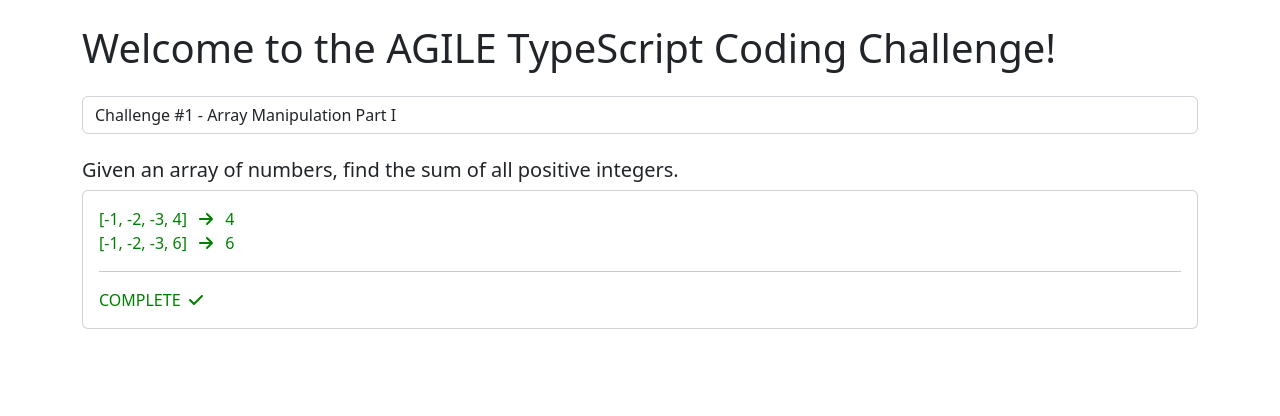
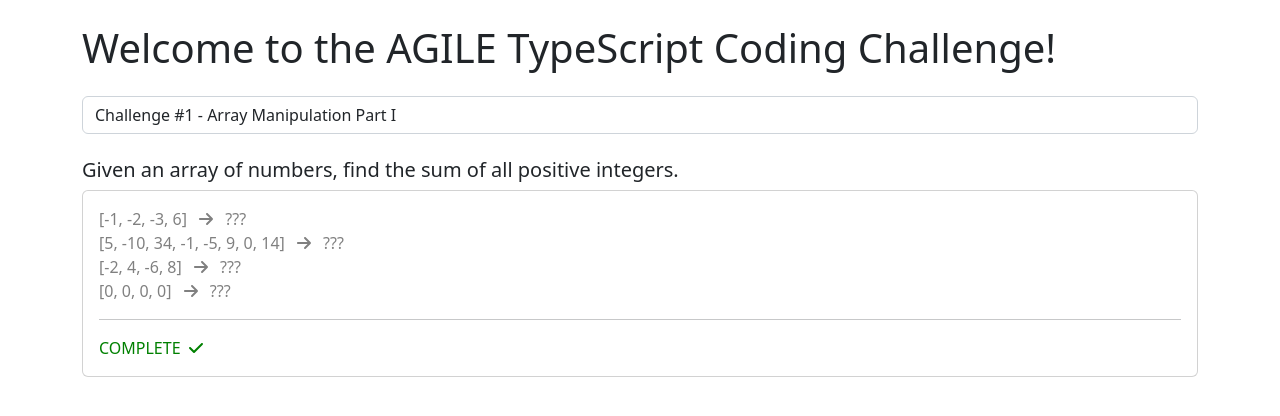
Before and after one commit to finleywilliamsonV/tke-ts-coding-challenge, an Angular app: page / in a window 1280 px wide. Shown: the top 416 px of the page. Built offline with nearby package versions, Linux system fonts and the light colour scheme.

Commit message:
Improve question prompts, store question state in localstorage

```diff
--- a/src/app/app.component.html
+++ b/src/app/app.component.html
@@ -7,6 +7,7 @@
                 class="form-control mt-4"
                 name="challengePicker"
                 id="#challengePicker"
+                (change)="storeCurrentChallenge()"
                 [(ngModel)]="selectedChallenge">
                 <option
                     disabled
--- a/src/app/app.component.ts
+++ b/src/app/app.component.ts
@@ -1,4 +1,4 @@
-import { Component } from '@angular/core';
+import { Component, OnInit } from '@angular/core';
 import { ChallengeRepo } from './challenge-data/challenge-repo.constant';
 import { IChallengeInfo } from './challenge-data/challenge.interface';
 
@@ -7,7 +7,29 @@ import { IChallengeInfo } from './challenge-data/challenge.interface';
   templateUrl: './app.component.html',
   styleUrls: ['./app.component.scss']
 })
-export class AppComponent {
+export class AppComponent implements OnInit {
+
+    // member variables
     challenges: IChallengeInfo[] = ChallengeRepo;
     selectedChallenge: IChallengeInfo = this.challenges[0];
+
+    /**
+     * On Init Lifecycle Hook.
+     */
+    ngOnInit(): void {
+        const currentChallenge: string | null = localStorage.getItem('currentChallenge');
+        if (currentChallenge) {
+            this.selectedChallenge = this.challenges[parseInt(currentChallenge, 10)];
+        } else {
+            this.selectedChallenge = this.challenges[0];
+            localStorage.setItem('currentChallenge', '0');
+        }
+    }
+
+    /**
+     * Stores the current challenge in local storage.
+     */
+    public storeCurrentChallenge(): void {
+        localStorage.setItem('currentChallenge', String(this.selectedChallenge.challengeNumber - 1));
+    }
 }
--- a/src/app/challenge-data/challenge-repo.constant.ts
+++ b/src/app/challenge-data/challenge-repo.constant.ts
@@ -6,8 +6,10 @@ export const ChallengeRepo: IChallengeInfo[] = [
         title: "Challenge #1 - Array Manipulation Part I",
         description: "Given an array of numbers, find the sum of all positive integers.",
         tests: [
-            { input: [-1, -2, -3, 4], output: 4 },
             { input: [-1, -2, -3, 6], output: 6 },
+            { input: [5, -10, 34, -1, -5, 9, 0, 14], output: 62 },
+            { input: [-2, 4, -6, 8], output: 12 },
+            { input: [0, 0, 0, 0], output: 0 },
         ],
     },
     {
--- a/src/app/components/challenges/challenge-one/challenge-one.component.ts
+++ b/src/app/components/challenges/challenge-one/challenge-one.component.ts
@@ -19,21 +19,23 @@ export class ChallengeOneComponent implements OnInit {
      *
      * @param inputs
      */
-    public testFunction(i: number[]): number {
+    public testFunction(i: number[]): number | null {
         /**
          * Write code here!
          */
-        const a = i.reduce(
-            (acc, curr) => {
-                if (curr > 0) {
-                    acc += curr;
-                }
-                return acc;
-            },
-            0,
-        );
+        // const a = i.reduce(
+        //     (acc, curr) => {
+        //         if (curr > 0) {
+        //             acc += curr;
+        //         }
+        //         return acc;
+        //     },
+        //     0,
+        // );
 
-        return a;
+        // return a;
+
+        return null
     }
 
     ngOnInit() {
--- a/src/app/components/challenges/challenge-two/challenge-two.component.ts
+++ b/src/app/components/challenges/challenge-two/challenge-two.component.ts
@@ -39,29 +39,25 @@ export class ChallengeTwoComponent implements OnInit {
      */
     public testFunction(input: string[]): string {
 
-        console.log('input:', input)
-
         let highestScoringWord: string = ''
         let highestScore: number = -1;
 
-        const getWordScore = (word: string): number => {
-            let wordScore = 0;
-            for (let i = 0; i < word.length; i++) {
-                wordScore += this.getLetterScore(word[i]);
-            }
-            return wordScore;
-        }
+        // const getWordScore = (word: string): number => {
+        //     let wordScore = 0;
+        //     for (let i = 0; i < word.length; i++) {
+        //         wordScore += this.getLetterScore(word[i]);
+        //     }
+        //     return wordScore;
+        // }
 
-        for (let i = 0; i < input.length; i++) {
-            const word = input[i];
-            const wordScore = getWordScore(word);
-            if (wordScore > highestScore) {
-                highestScoringWord = word;
-                highestScore = wordScore;
-            }
-        }
-
-        console.log('highestScoringWord:', highestScoringWord, highestScore)
+        // for (let i = 0; i < input.length; i++) {
+        //     const word = input[i];
+        //     const wordScore = getWordScore(word);
+        //     if (wordScore > highestScore) {
+        //         highestScoringWord = word;
+        //         highestScore = wordScore;
+        //     }
+        // }
 
         return highestScoringWord;
     }
--- a/src/app/components/challenges/challenges.functions.ts
+++ b/src/app/components/challenges/challenges.functions.ts
@@ -1,7 +1,7 @@
 import { isNil } from 'lodash'
 
 export const getChallengeOutput = (functionOutput: any) => {
-    if (isNil(functionOutput)) {
+    if (isNil(functionOutput) || functionOutput === '') {
         return '???';
     } else {
         return functionOutput;
```
